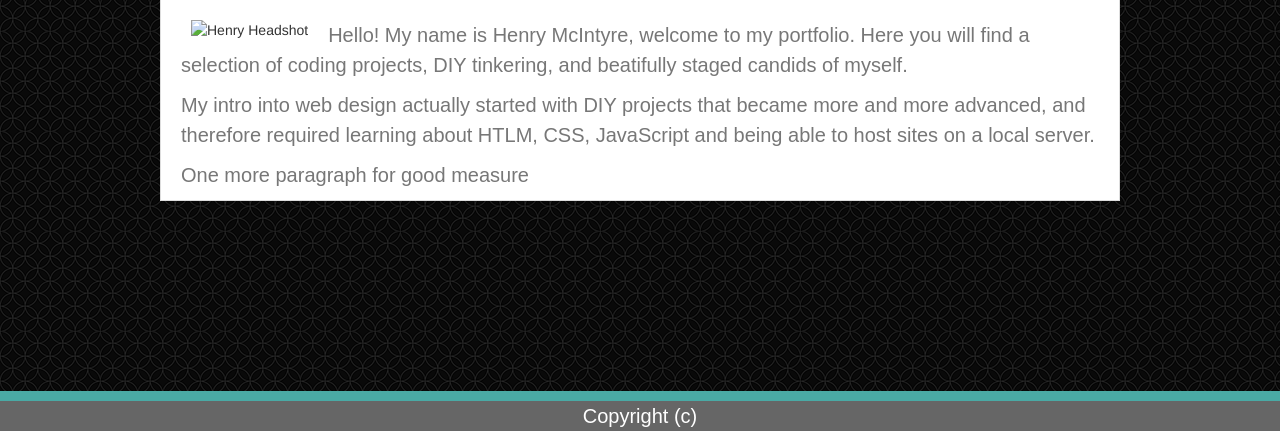
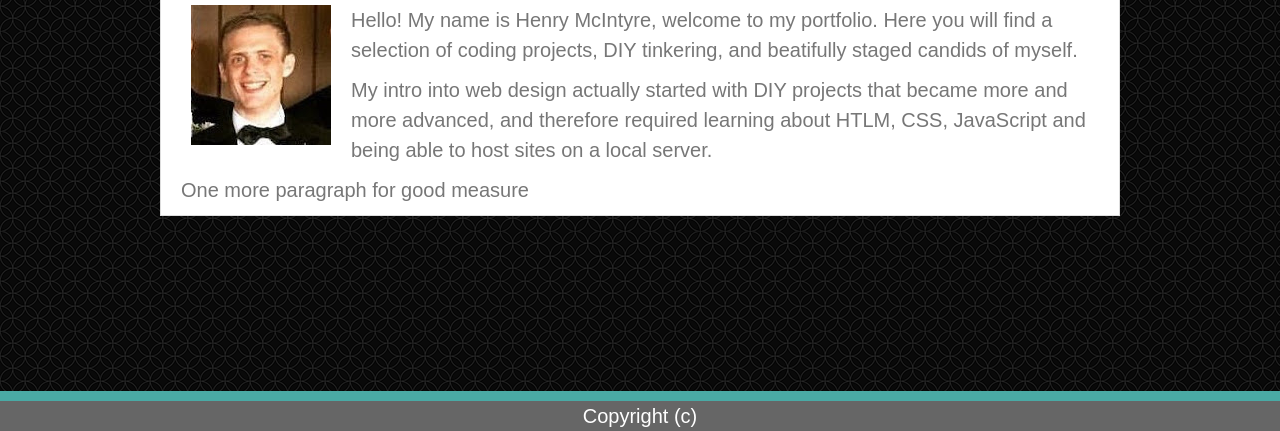
Before and after one commit to mcintyrehh/Basic-Portfolio, a plain HTML site: page index.html in a window 1280 px wide. Shown: the part 369-800 px from the top of the page. Drawn offline with nearby package versions, Linux system fonts and the light colour scheme; files whose address does not match are found by name.

Commit message:
commiting prof html

```diff
--- a/index.html
+++ b/index.html
@@ -2,6 +2,7 @@
 <html lang="en-us">
 <head>
     <title>Henry McIntyre</title>
+    <link rel="reset" href= "assets/css/reset.css">
     <!-- Latest compiled and minified CSS -->
 	<link rel="stylesheet" href="https://maxcdn.bootstrapcdn.com/bootstrap/3.3.6/css/bootstrap.min.css" integrity="sha384-1q8mTJOASx8j1Au+a5WDVnPi2lkFfwwEAa8hDDdjZlpLegxhjVME1fgjWPGmkzs7" crossorigin="anonymous">
 	<!-- Linking CSS -->
@@ -16,7 +17,6 @@
 
         <div id="links">
             <span class="fake-button">About</span>
-            </a>
             <a href="portfolio.html">
                 <button id="butt2" type="button">Portfolio</button>
             </a>
@@ -35,7 +35,7 @@
         </div>
         <br>
 
-        <img id="headshot" src=\Users\mcint\Documents\coding_bootCamp\Basic-Portfolio\assets\images\HenryProf.jpg alt="Henry Headshot">
+        <img id="headshot" src="../Basic-Portfolio/assets/images/HenryProf.jpg" alt="Henry Headshot">
         <p>
             Hello! My name is Henry McIntyre, welcome to my portfolio. Here you will find a selection of coding projects, DIY tinkering, and beatifully staged candids of myself.
         </p>
```
